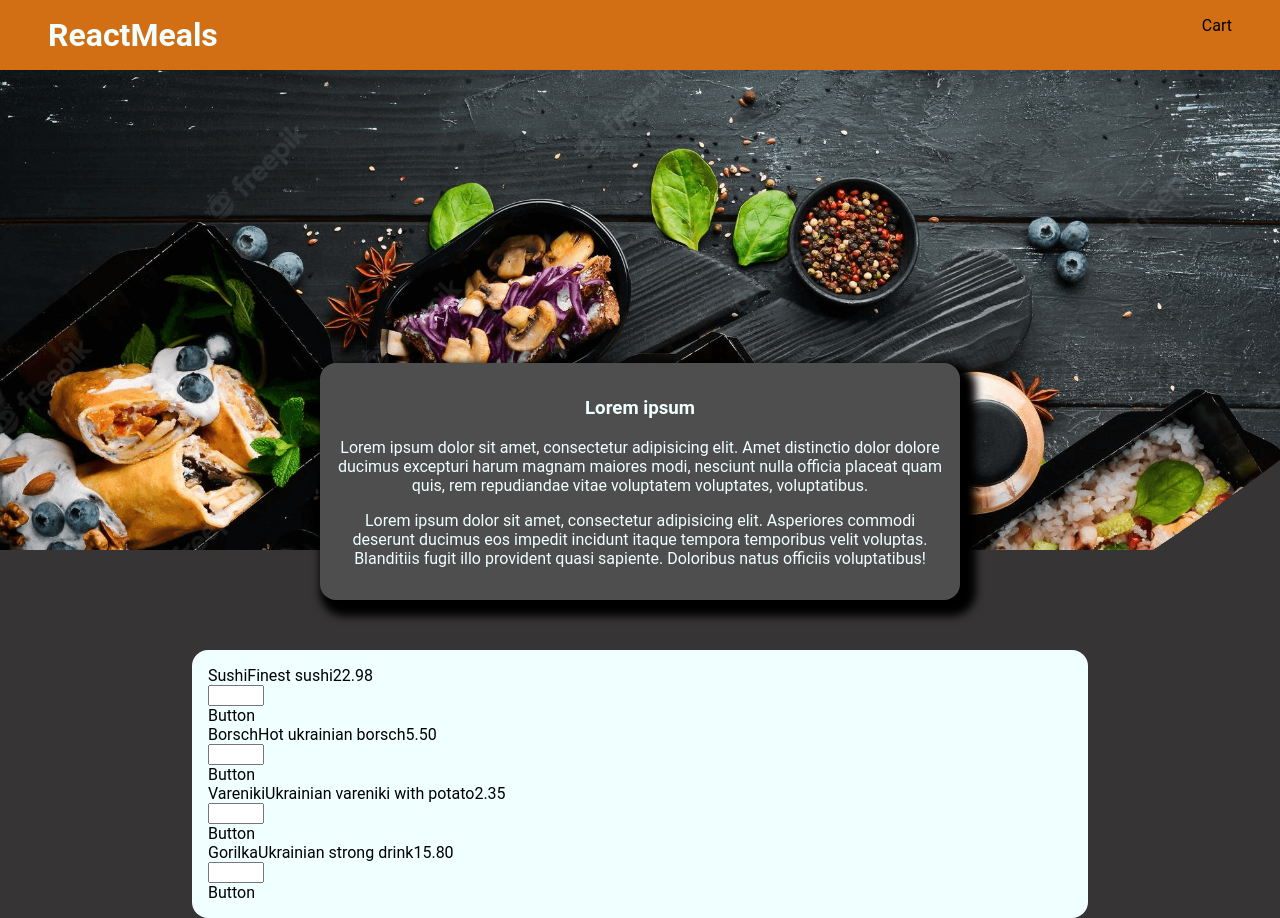
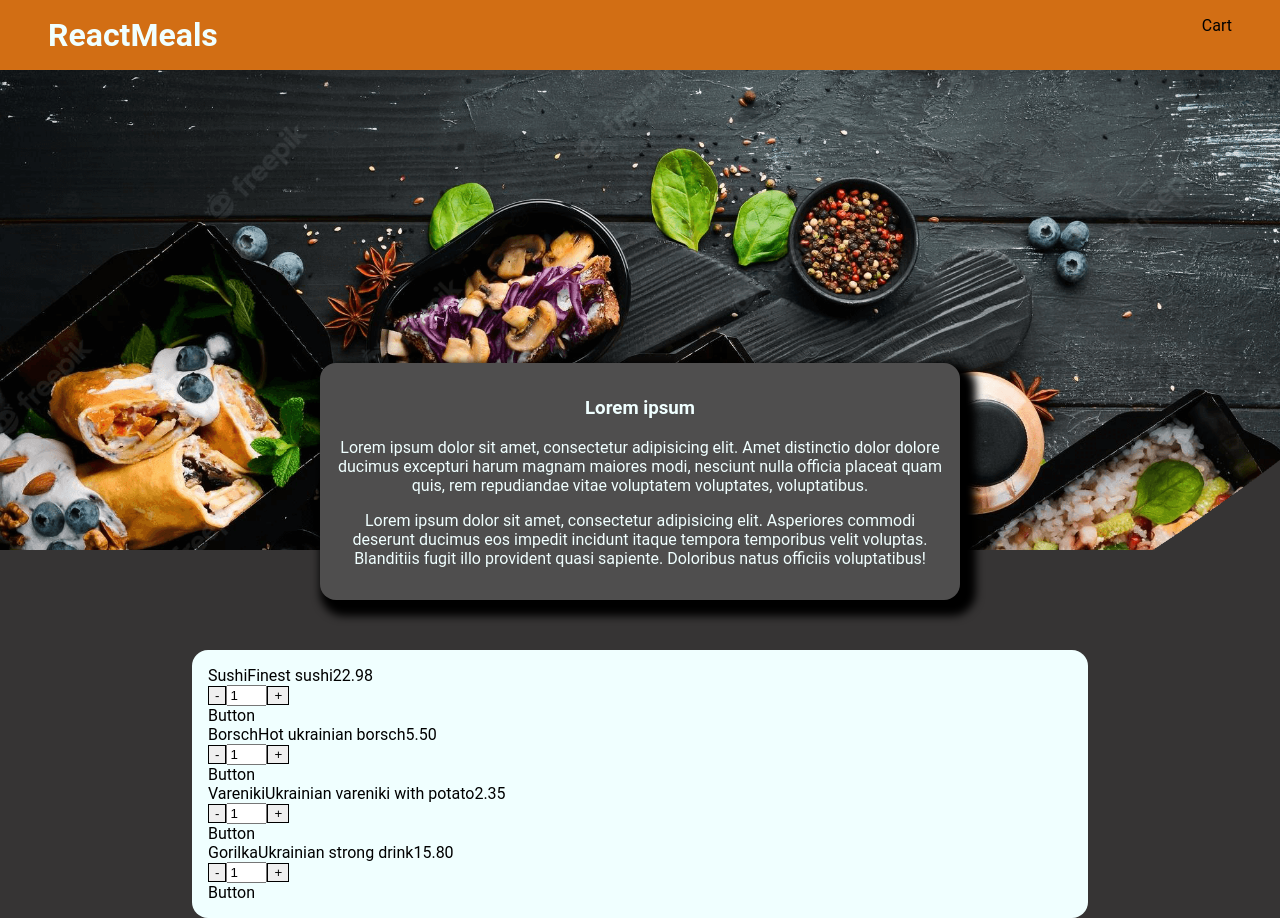
Before and after one commit to alexyatsik/food-order-app, a React (Create React App) app: page / in a window 1280 px wide. Built offline with nearby package versions, Linux system fonts and the light colour scheme; the HTML template or start-up script is replaced by a standard one.

Commit message:
save state

```diff
--- a/src/components/Menu/Menu.js
+++ b/src/components/Menu/Menu.js
@@ -10,6 +10,7 @@ const Menu = (props) => {
         {props.menuCatalogue.map((item) => (
           <li key={item.id}>
             <MenuItem
+              id={item.id}
               title={item.title}
               description={item.description}
               price={item.price}
--- a/src/components/Menu/MenuItem/Amounter/Amounter.js
+++ b/src/components/Menu/MenuItem/Amounter/Amounter.js
@@ -1,13 +1,55 @@
-import React from "react";
+import React, {useState} from "react";
 
 import Button from "../../../../UI/Button/Button";
 import styles from './Amounter.module.css'
 
-const Amounter = () => {
+const Amounter = (props) => {
+  const [inputValue, setInputValue] = useState(1);
+
+  const onClickIncreaseHandler = () => {
+    if (inputValue === 10)
+      return;
+    setInputValue(inputValue + 1);
+  }
+
+  const onClickDecreaseHandler = () => {
+    if (inputValue === 1)
+      return;
+    setInputValue(inputValue - 1);
+  }
+
+  const onChangeInputHandler = (event) => {
+    if (event.target.value >= 10) {
+      setInputValue(10);
+      return;
+    }
+    if (event.target.value <= 1) {
+      setInputValue(1);
+      return;
+    }
+    setInputValue(event.target.value)
+  }
+
+  const onClickAddHandler = () => {
+    setInputValue(1);
+    props.addDishToCardHandler();
+  }
+
   return (
     <React.Fragment>
-      <input type="number" min="1" max="10" />
-      <Button>+ Add</Button>
+      <div>
+        <button type="text" onClick={onClickDecreaseHandler} className={styles['value-handler']}>-</button>
+        <input
+          type="number"
+          min="1"
+          max="10"
+          value={inputValue}
+          className={styles['input-field']}
+          onChange={onChangeInputHandler}
+        />
+        <button type="text" onClick={onClickIncreaseHandler} className={styles['value-handler']}>+</button>
+      </div>
+      <Button onClick={onClickAddHandler}>+ Add</Button>
     </React.Fragment>
   );
 }
--- a/src/components/Menu/MenuItem/Amounter/Amounter.module.css
+++ b/src/components/Menu/MenuItem/Amounter/Amounter.module.css
@@ -0,0 +1,13 @@
+.input-field::-webkit-outer-spin-button,
+.input-field::-webkit-inner-spin-button {
+    -webkit-appearance: none;
+    margin: 0;
+}
+
+.value-handler {
+    border: 1px solid black;
+}
+
+.value-handler:hover {
+    cursor: pointer;
+}
--- a/src/components/Menu/MenuItem/MenuItem.js
+++ b/src/components/Menu/MenuItem/MenuItem.js
@@ -11,7 +11,7 @@ const MenuItem = (props) => {
         <span>{props.description}</span>
         <span>{props.price}</span>
       </div>
-      <Amounter />
+      <Amounter itemId={props.id} />
     </React.Fragment>
   );
 }
```
